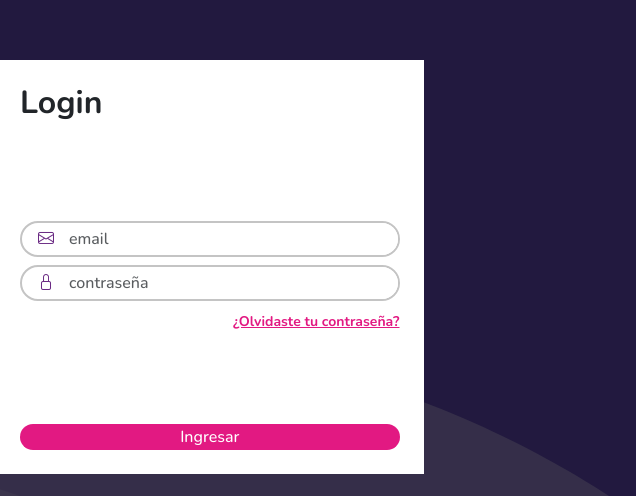
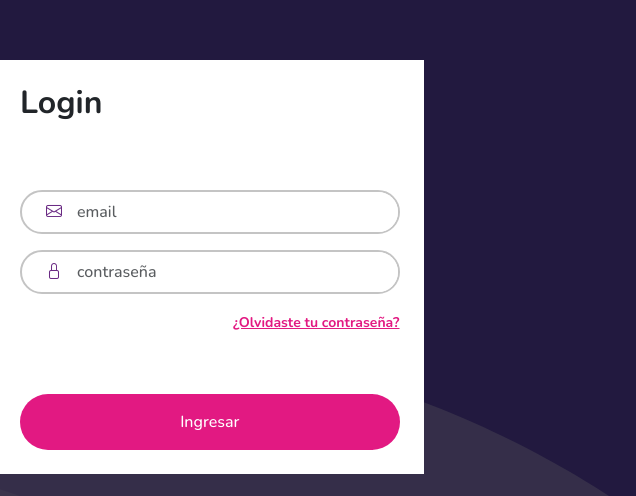
Before and after one commit to Todointerconectado/maquetadoLogin, a plain HTML site: page index.html in a window 1280 px wide. Shown: the part 133-629 px from the top of the page, 644-1280 px from the left. Drawn offline with nearby package versions, Linux system fonts and the light colour scheme.

Commit message:
tamaño de imput

```diff
--- a/index.html
+++ b/index.html
@@ -37,26 +37,28 @@
                     <form action="https://todointerconectado.com/maquetadoLogin" class="card-body p-4 d-flex flex-column h-100 justify-content-between">
                         <h1 class="card-title h2 fw-bolder">Login</h1>
 
-                        <div class="d-flex flex-column gap-2">
+                        <div class="d-flex flex-column gap-3">
                             <label for="email" class="input-group flex-nowrap rounded-pill">
-                                <i class="bi bi-envelope ps-3 pe-2 py-1 fw-bold"></i>
+                                <i class="bi bi-envelope ps-4 pe-2 py-2 fw-bold"></i>
                                 <input id="email" required
                                 class="form-control p-0 ps-2 border border-0 rounded-end-pill"
                                 type="email" placeholder="email">
                             </label>
+
                             <label for="password" class="input-group flex-nowrap rounded-pill">
-                                <i class="bi bi-lock ps-3 pe-2 py-1 fw-bold"></i>
+                                <i class="bi bi-lock ps-4 pe-2 py-2 fw-bold"></i>
                                 <input id="password" required
                                 class="form-control p-0 ps-2 border border-0 rounded-end-pill"
                                 type="password" placeholder="contraseña">
                             </label>
+
                             <a href="https://todointerconectado.com/maquetadoLogin" class="text-end text-bg-btn fw-bolder">
                                 <small>¿Olvidaste tu contraseña?</small>
                             </a>
                         </div>
 
                         <input
-                            class="bg-btn fs-6 border border-0 rounded-pill text-white"
+                            class="bg-btn fs-6 py-3 border border-0 rounded-pill text-white"
                             type="submit"
                             value="Ingresar">
                     </form>
```
Also changed, not shown: css/style.css (line endings or trailing spaces).
